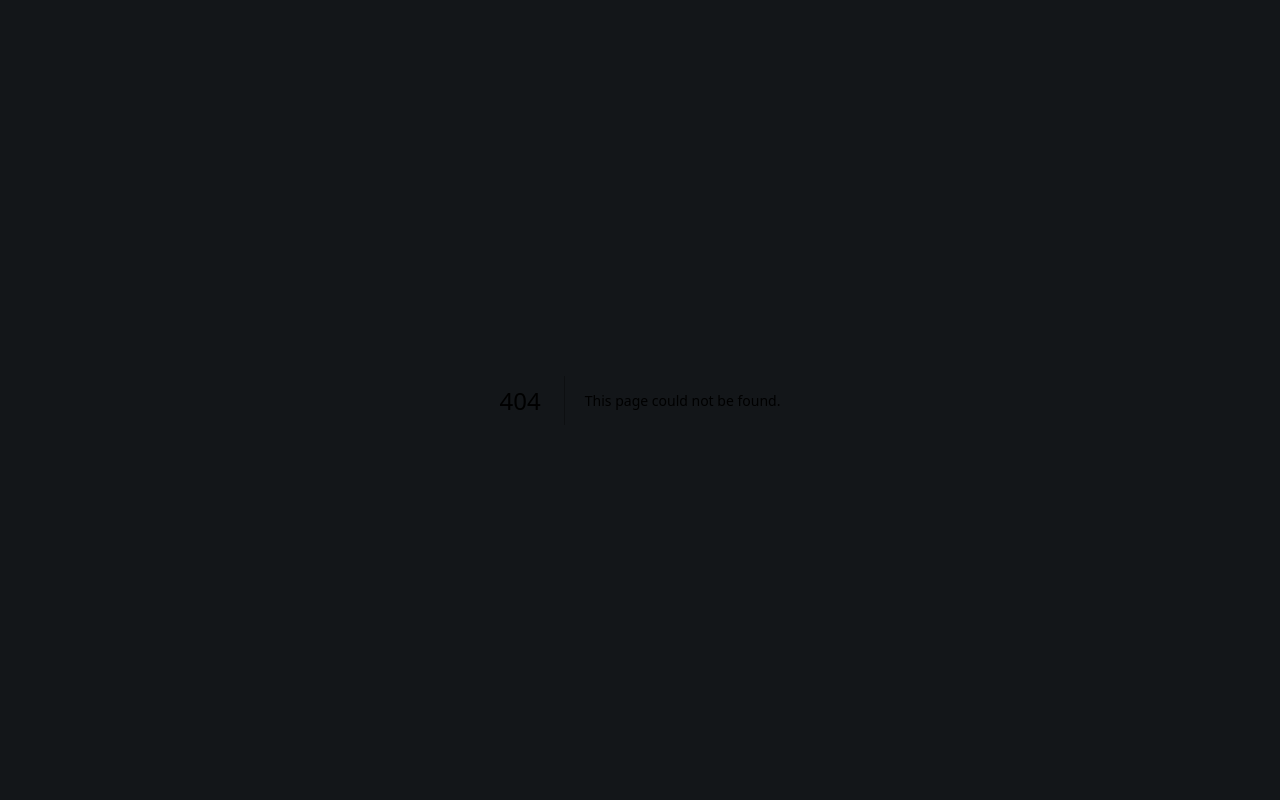
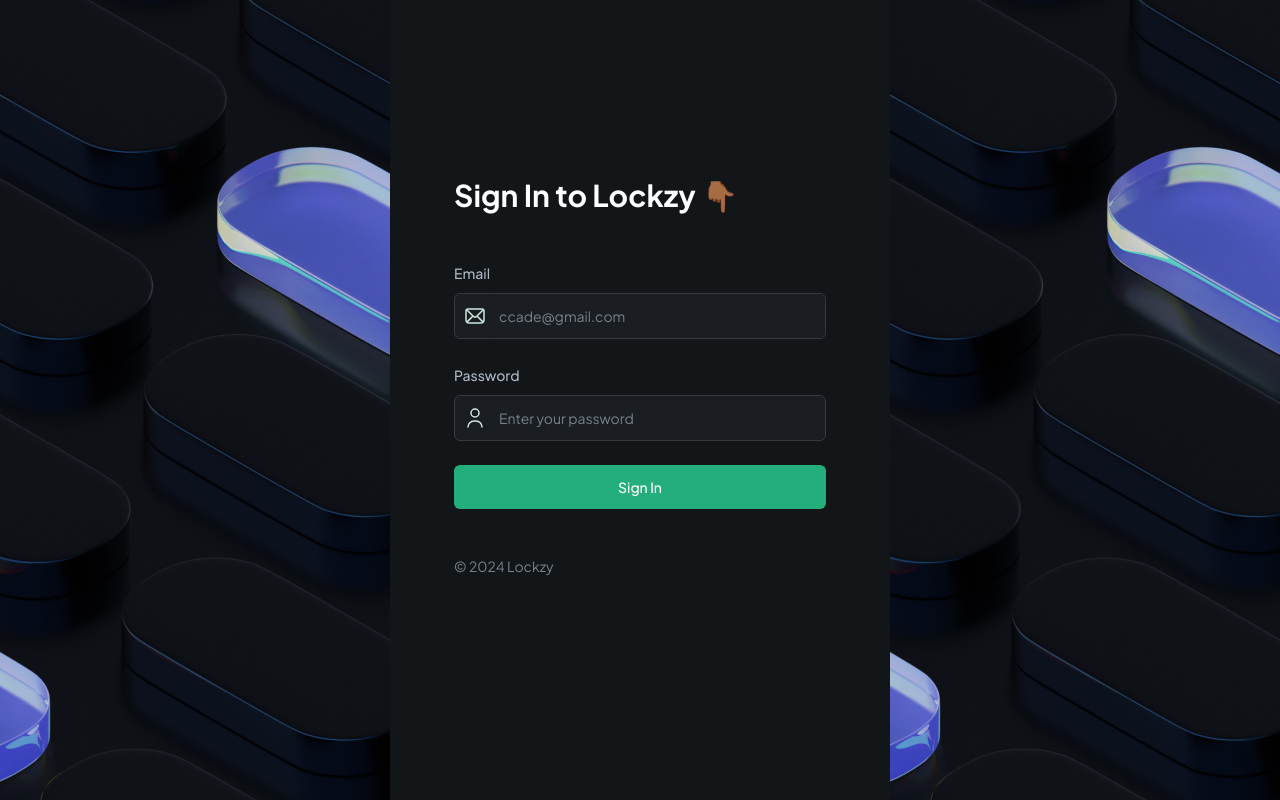
Before and after one commit to sudotx/lockzyMain, a Next.js app: page /signin in a window 1280 px wide. Before the commit this address had no page. Built offline with nearby package versions, Linux system fonts and the light colour scheme; no server answers.

Commit message:
chore: add register and sign in pages

```diff
--- a/app/users/[userId]/register/page.tsx
+++ b/app/register/page.tsx
@@ -12,6 +12,13 @@ const Register = async ({ params: { userId } }: SearchParamProps) => {
 
   return (
     <div className="flex h-screen max-h-screen">
+      <Image
+        src="/assets/images/register-img.png"
+        height={1000}
+        width={1000}
+        alt="patient"
+        className="side-img max-w-[390px]"
+      />
       <section className="remove-scrollbar container">
         <div className="sub-container max-w-[860px] flex-1 flex-col py-10">
           <RegisterForm user={user} />
--- /dev/null
+++ b/app/signin/page.tsx
@@ -0,0 +1,33 @@
+import { SignInForm } from "@/components/forms/SignInForm";
+import Image from "next/image";
+
+const SignIn = () => {
+  return (
+    <div className="flex h-screen max-h-screen">
+      <Image
+        src="/assets/images/register-img.png"
+        height={1000}
+        width={1000}
+        alt="patient"
+        className="side-img max-w-[390px]"
+      />
+      <section className="remove-scrollbar container my-auto">
+        <div className="sub-container max-w-[496px]">
+          <SignInForm />
+
+          <p className="copyright py-12">© 2024 Lockzy</p>
+        </div>
+      </section>
+
+      <Image
+        src="/assets/images/register-img.png"
+        height={1000}
+        width={1000}
+        alt="patient"
+        className="side-img max-w-[390px]"
+      />
+    </div>
+  );
+};
+
+export default SignIn;
--- a/app/users/[userId]/dashboard/page.tsx
+++ b/app/users/[userId]/dashboard/page.tsx
@@ -67,8 +67,8 @@ const AdminPage = async () => {
           <StatCard
             type="cancelled"
             value={1} // number
-            label="Total Open Events"
-            icon={"/assets/icons/cancelled.svg"}
+            label="Door Id"
+            icon={"/assets/icons/1cancelled.svg"}
           />
           <StatCard
             type="cancelled"
```
